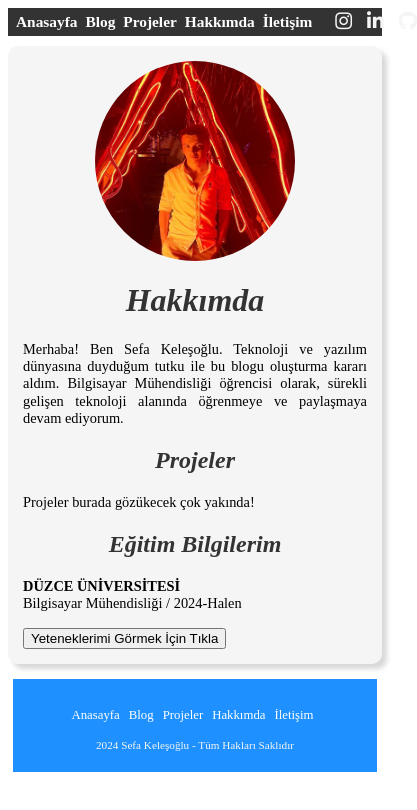
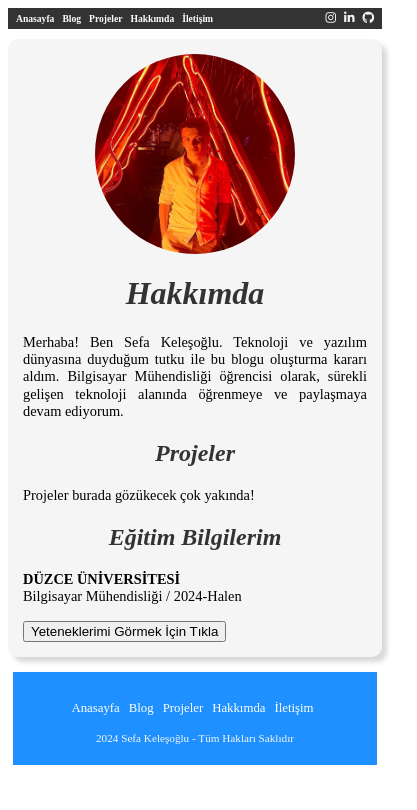
Before and after one commit to sefakelesoglu/sefakelesoglu.github.io, a plain HTML site: page index.html in a window 390 px wide. Shown: the whole page, 417 px wide, since content can reach past the window. Drawn offline with Linux system fonts and the light colour scheme.

Commit message:
navbar düzenlendi

```diff
--- a/index.html
+++ b/index.html
@@ -155,6 +155,9 @@
             .top-menu ul li {
                 margin: 0px;
             }
+            .top-menu ul.icons li {
+                margin-left: 8px;
+            }
             .content {
             max-width: 400px;
             margin: 10px auto;
@@ -177,7 +180,7 @@
                 padding-right: 8px;
             }
             .top-menu ul {
-                font-size: 0.8em;
+                font-size: 0.5em;
             }
             .top-menu ul.menu li {
                 margin-right: 8px;
@@ -193,10 +196,10 @@
                 font-size: 0.7em;
             }
 
+
         }
 
     </style>
-
 </head>
 <body>
 
@@ -251,7 +254,6 @@
             <li>Takım çalışması</li>
         </ul>-->
     </div>
-
     <div class="footer">
         <footer>
             <ul>
```
Also changed, not shown: blog.html (+5 -5 lines), hakkimda.html (+3 -0 lines), iletisim.html (+3 -0 lines), projeler.html (+3 -0 lines).
